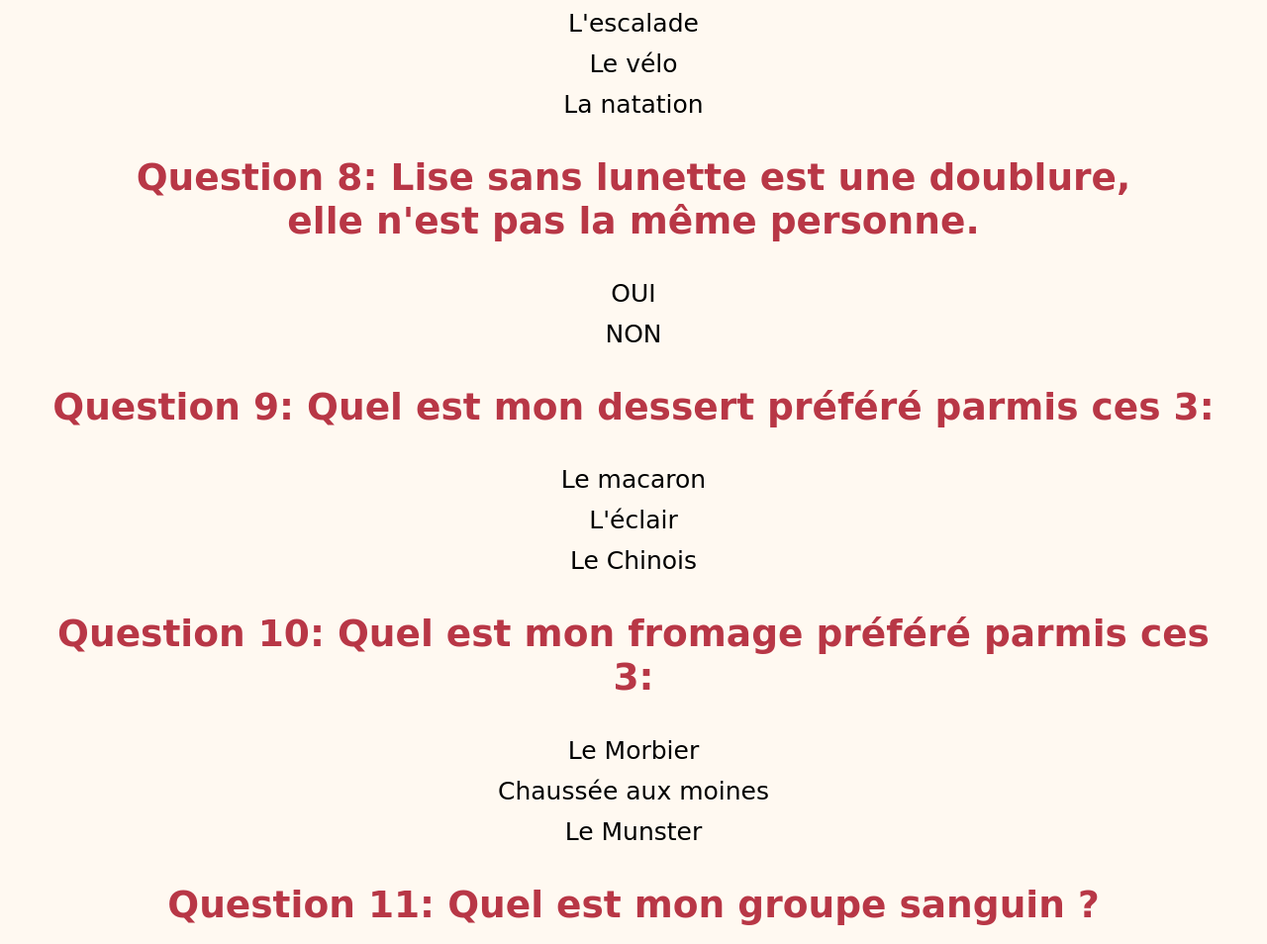
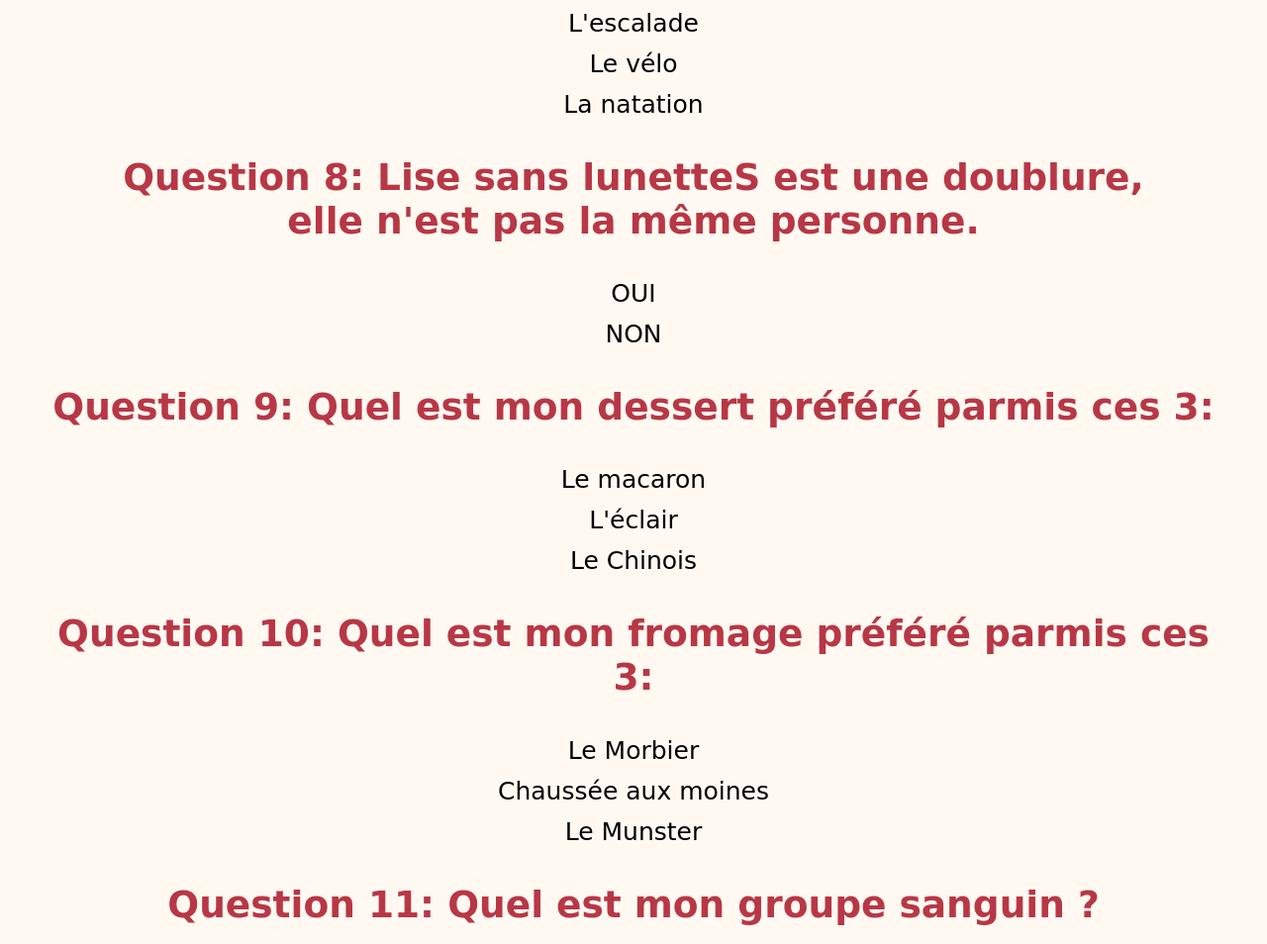
Before and after one commit to kjean46/siteLise, a plain HTML site: page QCM.html in a window 1280 px wide. Shown: the part 1694-2648 px from the top of the page at 99% size. Drawn offline with Linux system fonts and the light colour scheme.

Commit message:
Update QCM.html

```diff
--- a/QCM.html
+++ b/QCM.html
@@ -84,7 +84,7 @@
             <input type="radio" id="q7_73" name="q7" value="73">
             <label for="q7_73">La natation </label><br>
 
-            <h2>Question 8: Lise sans lunette est une doublure,<br>elle n'est pas la même personne.</h2>
+            <h2>Question 8: Lise sans lunetteS est une doublure,<br>elle n'est pas la même personne.</h2>
             <input type="radio" id="q8_81" name="q8" value="81">
             <label for="q8_81">OUI</label><br>
             <input type="radio" id="q8_82" name="q8" value="82">
```
